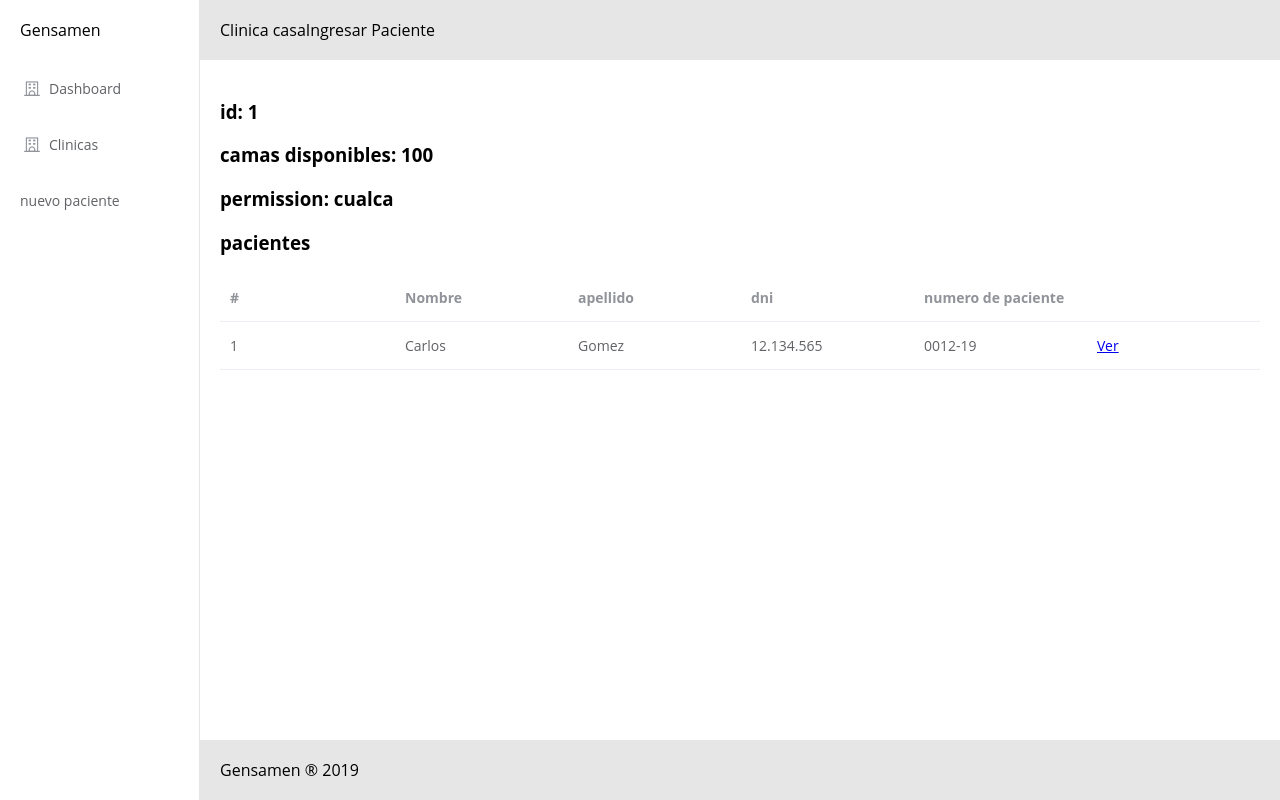
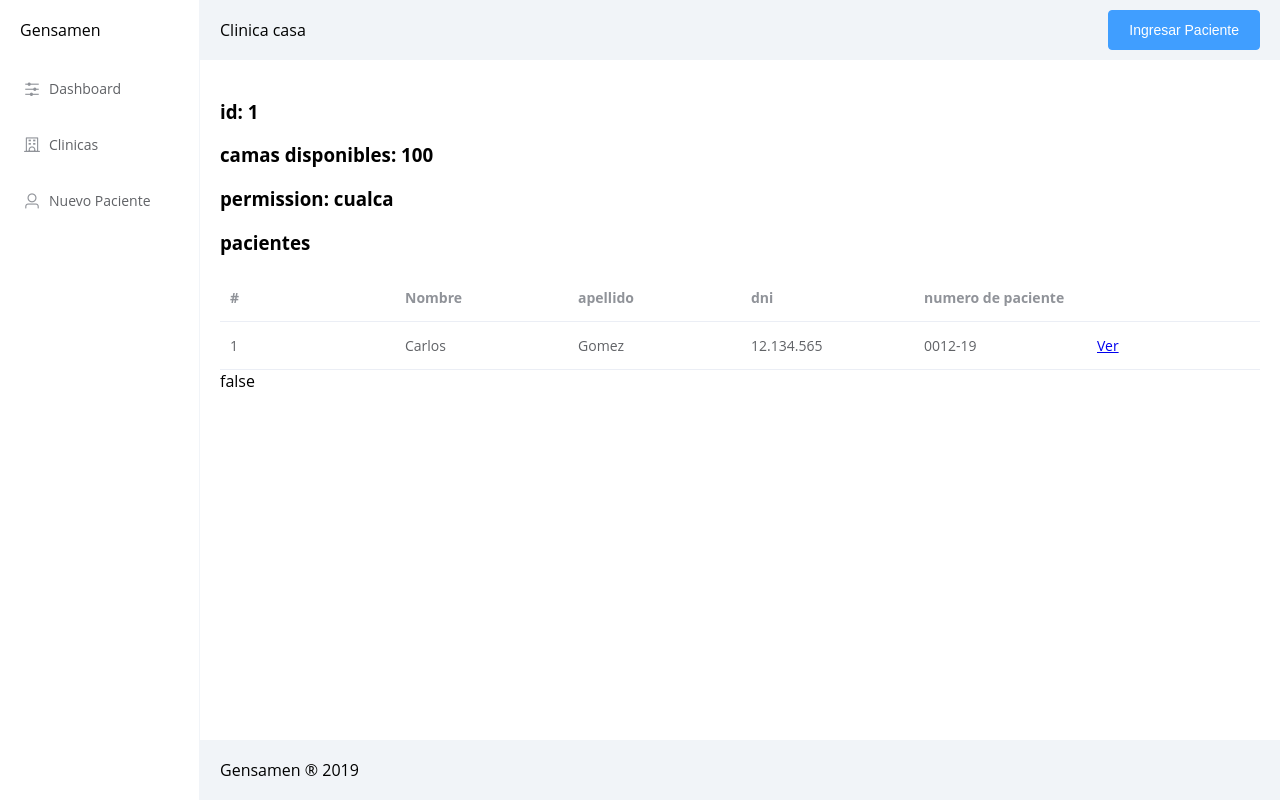
Before and after one commit to jeimon83/gensamen-frontend, a Vue app: page /#/clinica/1 in a window 1280 px wide. Built offline with nearby package versions, Linux system fonts and the light colour scheme.

Commit message:
Se agrego el modal para crear los ingresos

```diff
--- a/src/App.vue
+++ b/src/App.vue
@@ -7,7 +7,7 @@
       <el-menu>
         <el-menu-item>
           <router-link :to="{ name:'Dashboard' }" class="el-link el-link--default">
-            <i class="el-icon-school"></i> Dashboard </router-link>
+            <i class="el-icon-s-operation"></i> Dashboard </router-link>
         </el-menu-item>
         <el-menu-item index="2">
           <router-link :to="{ name:'Clinicas' }" class="el-link el-link--default">
@@ -15,7 +15,7 @@
         </el-menu-item>
         <el-menu-item index="3">
           <router-link :to="{ name: 'NuevoPaciente' }" class="el-link el-link--default">
-            nuevo paciente
+            <i class="el-icon-user"></i> Nuevo Paciente
           </router-link>
         </el-menu-item>
       </el-menu>
@@ -55,10 +55,10 @@ html, body {
   height: 100%;
 }
 .el-aside {
-  border-right: solid 1px #e6e6e6;
+  border-right: solid 1px #f1f4f8;
 }
 .el-header, .el-footer {
-  background: #e6e6e6;
+  background: #f1f4f8;
   display: flex;
   align-items: center;
   height: 50px;
@@ -74,12 +74,13 @@ ul.el-menu {
   border-right: none;
 }
 
+.el-header {
+  display: flex !important;
+  justify-content: space-between;
+  padding: 10px 0px;
+}
 /* Global styles */
 .main-title {
-  display: flex;
-  align-items: center;
-  justify-content: space-between;
   font-size: 1em;
-  padding: 10px 0px;
 }
 </style>
--- a/src/components/clinicas/clinica.vue
+++ b/src/components/clinicas/clinica.vue
@@ -1,9 +1,9 @@
 <template>
   <div class="container-wrapper">
 		<el-header>
-			<div class="main-title">
-				<span>Clinica {{ clinica.name }}</span>
-				<a @click="openModal()">Ingresar Paciente</a>
+			<div class="main-title">Clinica {{ clinica.name }}</div>
+			<div class="main-controls">
+				<el-button type="primary" @click="openModal()">Ingresar Paciente</el-button>
 			</div>
 		</el-header>
 		<el-main>
@@ -40,19 +40,42 @@
 	       	</template>
 	      </el-table-column>
 	    </el-table>
+			{{ dialogFormVisible }}
+			<el-dialog title="Shipping address" :visible.sync="dialogFormVisible">
+				<el-form :model="newEntry" label-width="120px">
+					<el-form-item label="Promotion name">
+						<el-input v-model="newEntry.name"></el-input>
+					</el-form-item>
+					<el-form-item label="Zones">
+						<el-select v-model="newEntry.region" style="width: 100%;">
+							<el-option label="Zone No.1" value="shanghai"></el-option>
+							<el-option label="Zone No.2" value="beijing"></el-option>
+						</el-select>
+					</el-form-item>
+				</el-form>
+				<span slot="footer" class="dialog-footer">
+					<el-button @click="dialogFormVisible = false">Cancel</el-button>
+					<el-button type="primary" @click="dialogFormVisible = false">Confirm</el-button>
+				</span>
+			</el-dialog>
 		</el-main>
   </div>
 </template>
 <script>
 export default {
-  name: "clinica",
+  name: "Clinica",
   data() {
     return {
+			dialogFormVisible: false,
+			newEntry: {
+				name: "",
+				region: ""
+			},
       clinica: {
         id: 1,
         name: "casa",
         beds_available: 100,
-        permission: "cualca",
+				permission: "cualca",
         pacientes: [
         	{
         		id: 1,
@@ -64,6 +87,11 @@ export default {
         ]
       }
     }
-  }
+	},
+	methods: {
+		openModal() {
+			this.dialogFormVisible = true;
+		}
+	}
 };
 </script>
```
Also changed, not shown: src/components/clinicas/nuevoPaciente.vue (indentation only).
